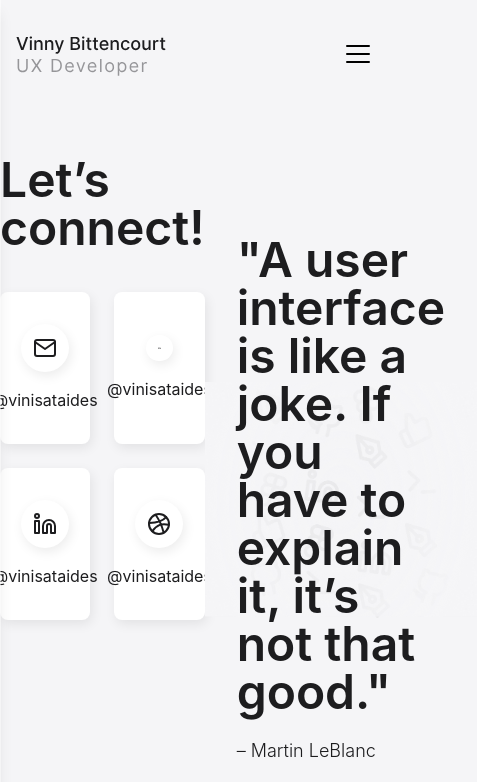
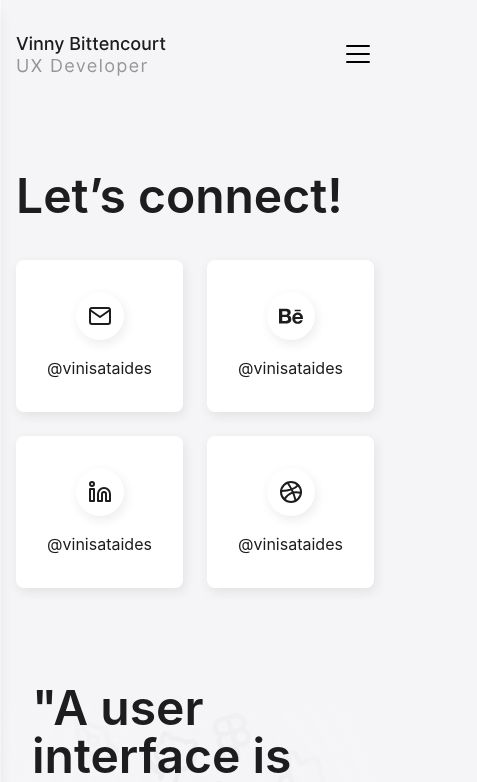
Before and after one commit to VinnyBittencourt/portfolio, a React (Vite) app in the folder portfolio/: page /portfolio/contact in a window 390 px wide. Shown: the top 782 px of the page, 477 px wide, since content can reach past the window. Built offline with nearby package versions, Linux system fonts and the light colour scheme.

Commit message:
Contact Mobile fix

```diff
--- a/portfolio/src/pages/Contact/index.tsx
+++ b/portfolio/src/pages/Contact/index.tsx
@@ -10,10 +10,10 @@ export function Contact() {
         <div className="flex flex-col min-h-screen">
             <Header />
             <div className="flex-grow">
-                <section className="flex items-start justify-between mt-12 mb-24 mx-auto w-full 2xl:max-w-[1440px] lg:max-w-[1218px]">
-                    <div className="flex flex-col gap-8 w-full">
+                <section className="flex items-start flex-col md:flex-row justify-between mt-12 mb-24 mx-auto w-full 2xl:max-w-[1440px] lg:max-w-[1218px]">
+                    <div className="flex flex-col gap-8 w-full p-4 md:p-0">
                         <h1 className="text-5xl text-start font-semibold mb-2">Let’s connect!</h1>
-                        <div className="grid grid-cols-2 justify-stretch gap-6 max-w-[474px]">
+                        <div className="grid grid-cols-2 justify-stretch gap-6 max-w-[474px] ">
                             <Link to="#" className="flex rounded-lg shadow-(--container-shadow) bg-white gap-2 p-8 ">
                                 <div className="flex flex-col gap-4 items-center justify-center w-full">
                                     <div className="bg-white rounded-full p-3 shadow-(--container-shadow) size-fit">
```
